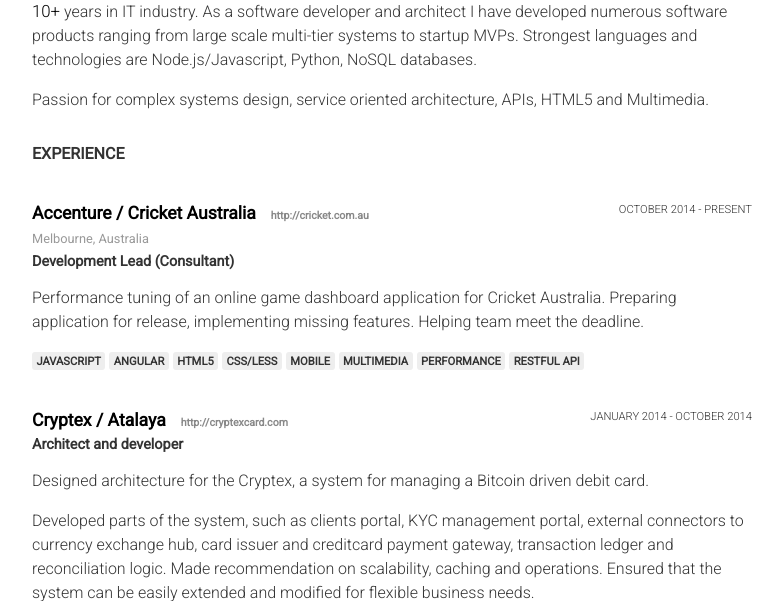
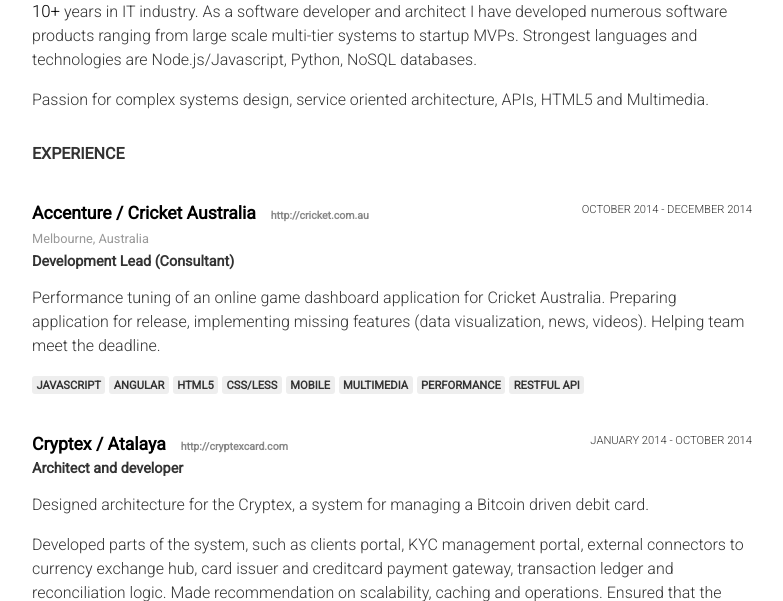
Before and after one commit to theorm/theorm.github.com, a Flask app: page /cv in a window 1280 px wide. Shown: the part 151-752 px from the top of the page, without its empty margins (248-1031 px from the left). Run offline with Flask 2, Linux system fonts and the light colour scheme; some libraries are stand-ins or nearby versions.

Commit message:
- updated last work place

```diff
--- a/cv.html
+++ b/cv.html
@@ -38,14 +38,14 @@
 
           <!-- Cricket Australia -->
           <section class="position">
-            <span class="timespan">October 2014 - Present</span>
+            <span class="timespan">October 2014 - December 2014</span>
             <h3>Accenture / Cricket Australia <a href="http://cricket.com.au/" class="website">http://cricket.com.au</a></h3>
             <span class="location">Melbourne, Australia</span>
             <span class="role">Development Lead (Consultant)</span>
             <div class="activities">
               <p>
                 Performance tuning of an online game dashboard application for Cricket Australia.
-                Preparing application for release, implementing missing features. Helping team meet the deadline.
+                Preparing application for release, implementing missing features (data visualization, news, videos). Helping team meet the deadline.
               </p>
             </div>
             <ul class="keywords">
--- a/templates/cv.html
+++ b/templates/cv.html
@@ -38,14 +38,14 @@
 
           <!-- Cricket Australia -->
           <section class="position">
-            <span class="timespan">October 2014 - Present</span>
+            <span class="timespan">October 2014 - December 2014</span>
             <h3>Accenture / Cricket Australia <a href="http://cricket.com.au/" class="website">http://cricket.com.au</a></h3>
             <span class="location">Melbourne, Australia</span>
             <span class="role">Development Lead (Consultant)</span>
             <div class="activities">
               <p>
                 Performance tuning of an online game dashboard application for Cricket Australia.
-                Preparing application for release, implementing missing features. Helping team meet the deadline.
+                Preparing application for release, implementing missing features (data visualization, news, videos). Helping team meet the deadline.
               </p>
             </div>
             <ul class="keywords">
```
